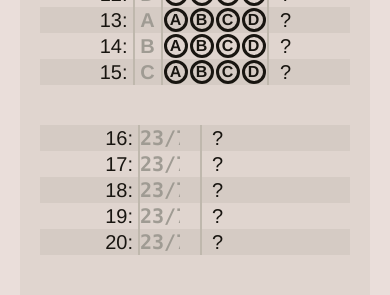
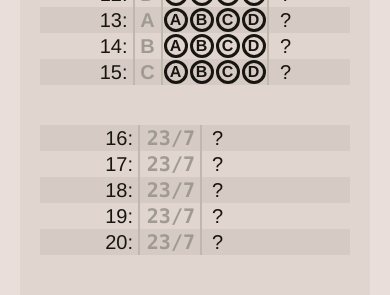
Before and after one commit to jamm-es/sat-practice-tools, a React (Create React App) app: page /april-2017-school-day/grade in a window 390 px wide. Shown: the part 4440-4735 px from the top of the page. Built offline with nearby package versions, Linux system fonts and the light colour scheme.

Commit message:
make saq input numeric ACTUALLY only on mobile

```diff
--- a/src/grade/Question.jsx
+++ b/src/grade/Question.jsx
@@ -154,7 +154,6 @@ export default class Question extends React.Component {
               onChange={this.handleSAQInput.bind(this)}
               disabled={this.props.graded}
               ref={this.props.myRef}
-              type='number'
               inputMode={isMobile ? 'numeric' : ''}
             />
           </>
```
